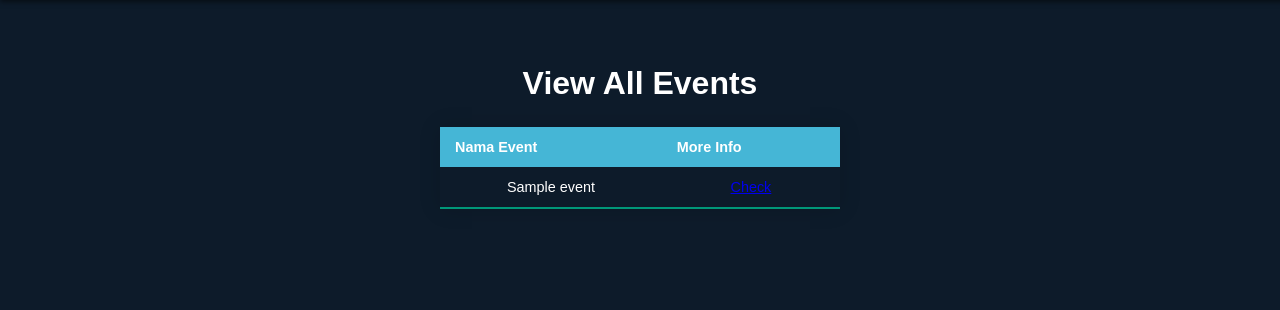
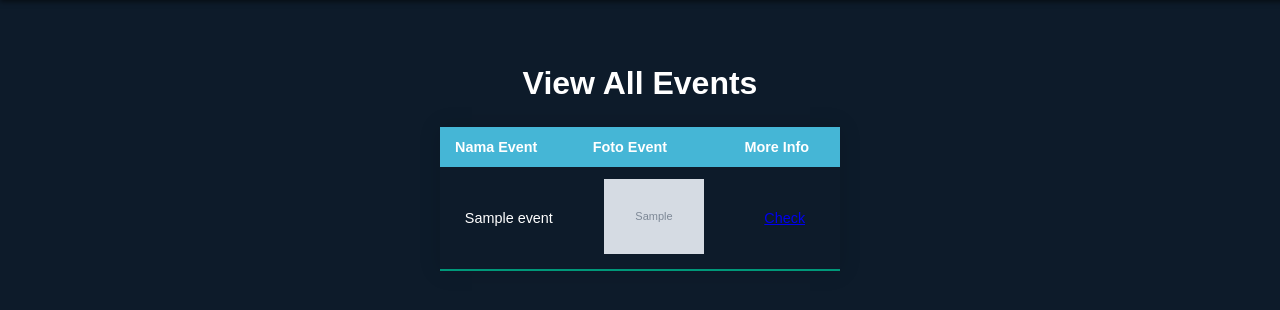
Before and after one commit to akunjone/UTS_IF330_F_Kelompok4, a PHP site: page /user/event.php in a window 1280 px wide. Shown: the part 106-416 px from the top of the page. Run offline with PHP 8.4, Linux system fonts and the light colour scheme; tables that the repository leaves empty hold one stand-in row (values such as "Sample post"); grey boxes marked "Sample" are stand-in pictures.

Commit message:
Update event.php

```diff
--- a/UTSWEBPROG/user/event.php
+++ b/UTSWEBPROG/user/event.php
@@ -42,7 +42,7 @@
             margin-top: 150px;
             text-align: center;
         }
-        .table-style{
+        .table-style {
             border-collapse: collapse;
             margin: 25px 0;
             font-size: 0.9em;
@@ -56,7 +56,7 @@
             text-align: left;
         }
         .table-style th,
-        .table-style td{
+        .table-style td {
             padding: 12px 15px;
         }
         .table-style tbody tr {
@@ -65,18 +65,22 @@
         .table-style tbody tr:last-of-type {
             border-bottom: 2px solid #009879;
         }
+        .event-image {
+            width: 100px;
+            height: auto;
+        }
     </style>
 </head>
 <header>
     <nav class="NavbarComponents">
         <h1 class="NavbarSymbol">Madevent</h1>
         <div>
-                <a class="NavbarMenu" href="../user/userhome.php"><i class="fa-solid fa-house-chimney"></i>Home</a>
-                <a class="NavbarMenu" href="../user/event.php"><i class="fa-solid fa-info"></i>View Events</a>
-                <a class="NavbarMenu" href="../user/registevent.php"><i class="fa-solid fa-tree"></i>Event Registration</a>
-                <a class="NavbarMenu" href="../user/viewregistered.php"><i class="fa-solid fa-tree"></i>Registered</a>
-                <a class="NavbarMenu" href="../user/logout.php"><i class="fa-solid fa-tree"></i>Logout</a>
-                <a class="NavbarMenu" href="../user/profilemanagement.php"><i class="fa-solid fa-tree"></i>Profile</a>
+            <a class="NavbarMenu" href="../user/userhome.php">Home</a>
+            <a class="NavbarMenu" href="../user/event.php">View Events</a>
+            <a class="NavbarMenu" href="../user/registevent.php">Event Registration</a>
+            <a class="NavbarMenu" href="../user/viewregistered.php">Registered</a>
+            <a class="NavbarMenu" href="../user/logout.php">Logout</a>
+            <a class="NavbarMenu" href="../user/profilemanagement.php">Profile</a>
         </div>
     </nav>
 </header>
@@ -88,6 +92,7 @@
             <thead>
                 <tr>
                     <th>Nama Event</th>
+                    <th>Foto Event</th>
                     <th>More Info</th>
                 </tr>
             </thead>
@@ -100,12 +105,17 @@
              <tr>
                 <td>{$display['NamaEvent']}</td>
             <td>
-                            <a href ='moreinfo.php'>Check</a>
+                <img src='../uploads/{$display['Foto']}' alt='Gambar Event' style='max-width: 100px; max-height: 100px;'>
+                <br>
+                </td>
+                <td>
+                <a href='moreinfo.php?EventID={$display['EventID']}'>Check</a>
                 </td>
                 </tr>";
             }
     ?>
 </tbody>
+
         </table>
     </div>
 </body>
```
Lines whose indentation alone changed are shown as unchanged.
